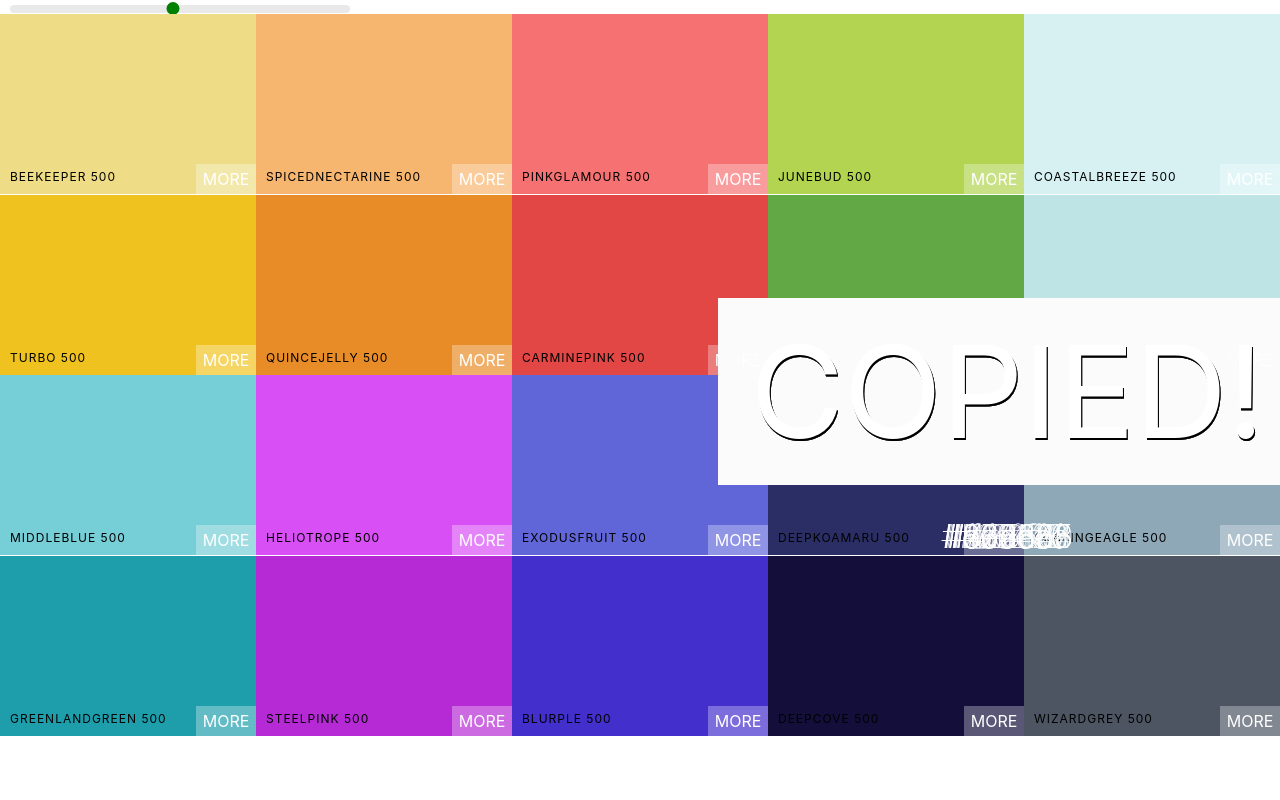
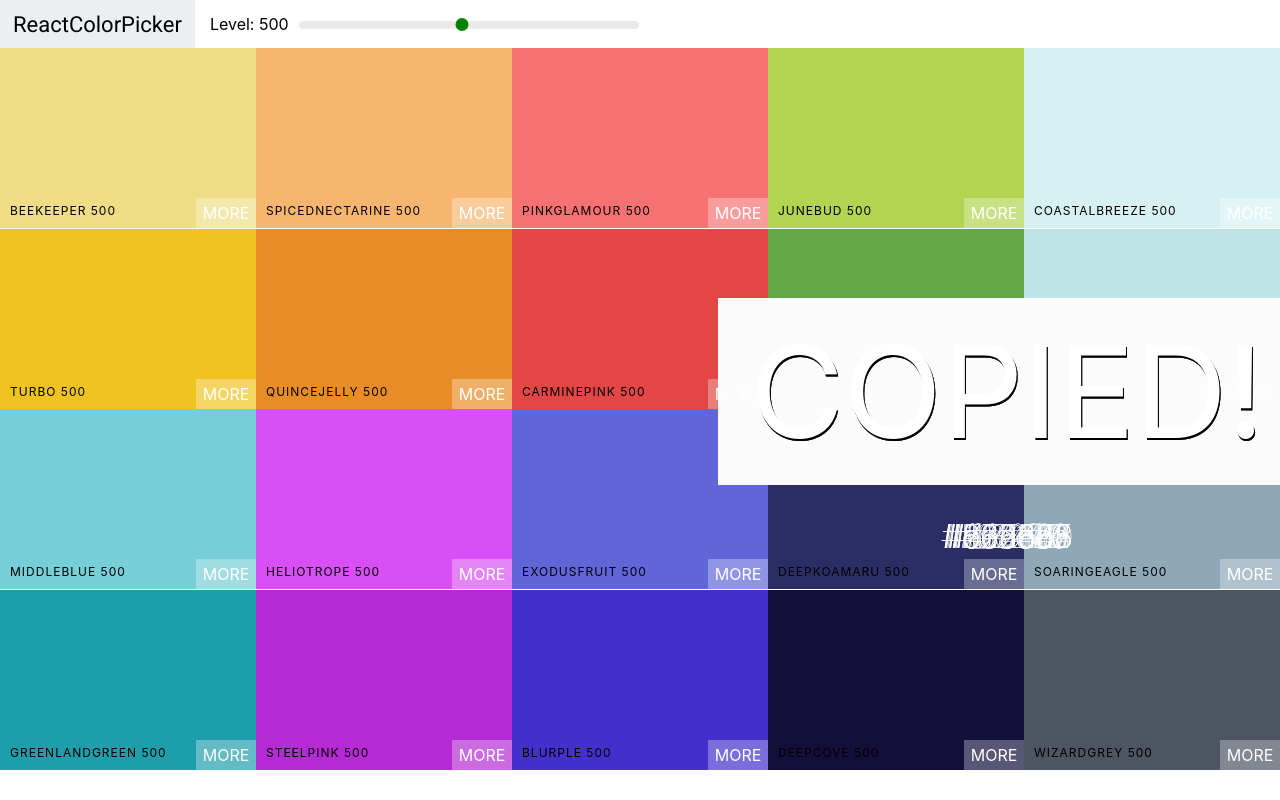
Before and after one commit to tonyoladapo/Color-Picker-App, a React (Create React App) app: page / in a window 1280 px wide. Built offline with nearby package versions, Linux system fonts and the light colour scheme.

Commit message:
Added Navbar

```diff
--- a/public/index.html
+++ b/public/index.html
@@ -1,20 +1,20 @@
 <!DOCTYPE html>
 <html lang="en">
+
 <head>
   <meta charset="utf-8" />
   <link rel="icon" href="%PUBLIC_URL%/favicon.ico" />
   <meta name="viewport" content="width=device-width, initial-scale=1" />
   <meta name="theme-color" content="#000000" />
-    <meta
-      name="description"
-      content="Web site created using create-react-app"
-    />
+  <meta name="description" content="Web site created using create-react-app" />
   <link rel="apple-touch-icon" href="%PUBLIC_URL%/logo192.png" />
   <!--
       manifest.json provides metadata used when your web app is installed on a
       user's mobile device or desktop. See https://developers.google.com/web/fundamentals/web-app-manifest/
     -->
   <link rel="manifest" href="%PUBLIC_URL%/manifest.json" />
+
+  <link href="https://fonts.googleapis.com/css?family=Roboto:100,400,500" rel="stylesheet" />
   <!--
       Notice the use of %PUBLIC_URL% in the tags above.
       It will be replaced with the URL of the `public` folder during the build.
@@ -26,6 +26,7 @@
     -->
   <title>React App</title>
 </head>
+
 <body>
   <noscript>You need to enable JavaScript to run this app.</noscript>
   <div id="root"></div>
@@ -40,4 +41,5 @@
       To create a production bundle, use `npm run build` or `yarn build`.
     -->
 </body>
+
 </html>
--- /dev/null
+++ b/src/Components/Navbar.js
@@ -0,0 +1,30 @@
+import React, { Component } from 'react'
+import Slider from 'rc-slider'
+import 'rc-slider/assets/index.css'
+import '../Navbar.css'
+
+export default class Navbar extends Component {
+    render() {
+
+        const { level, changeLevel } = this.props;
+
+        return (
+            <header className="Navbar">
+                <div className="logo">
+                    <a href="#">ReactColorPicker</a>
+                </div>
+
+                <div className="slider-container">
+                    <span>Level: {level}</span>
+                    <div className="slider">
+                        <Slider
+                            defaultValue={level}
+                            min={100} max={900}
+                            step={100}
+                            onAfterChange={changeLevel} />
+                    </div>
+                </div>
+            </header>
+        )
+    }
+}
--- a/src/Components/Palette.js
+++ b/src/Components/Palette.js
@@ -1,8 +1,7 @@
 import React, { Component } from 'react'
 import ColorBox from './ColorBox'
-import 'rc-slider/assets/index.css'
+import Navbar from './Navbar'
 import '../Palette.css'
-import Slider from 'rc-slider'
 
 export default class Palette extends Component {
     constructor(props) {
@@ -33,13 +32,9 @@
         return (
             <div className="Palette">
 
-                <div className="slider">
-                    <Slider
-                        defaultValue={level}
-                        min={100} max={900}
-                        step={100}
-                        onAfterChange={this.changeLevel} />
-                </div>
+                <Navbar
+                    level={level}
+                    changeLevel={this.changeLevel} />
 
                 <div className="Palette-colors">
                     {colorBoxes}
--- /dev/null
+++ b/src/Navbar.css
@@ -0,0 +1,50 @@
+.Navbar {
+    display: flex;
+    align-items: center;
+    justify-content: flex-start;
+    height: 6vh;
+}
+
+.logo {
+    margin-right: 15px;
+    padding: 0 13px;
+    font-size: 22px;
+    background-color: #eceff1;
+    font-family: Roboto;
+    height: 100%;
+    display: flex;
+    align-items: center;
+}
+
+.logo a {
+    text-decoration: none;
+    color: black;
+}
+
+.slider {
+    width: 340px;
+    margin: 0 10px;
+    display: inline-block;
+}
+
+.rc-slider-track {
+    background-color: transparent;
+}
+
+.rc-slider-rail {
+    height: 8px;
+}
+
+.rc-slider-handle,
+.rc-slider-handle :active,
+.rc-slider-handle :focus,
+.rc-slider-handle :hover {
+    background-color: green;
+    outline: none;
+    border: 2px solid green;
+    box-shadow: none;
+    width: 13px;
+    height: 13px;
+    margin-left: -7px;
+    margin-top: -3px;
+}
--- a/src/Palette.css
+++ b/src/Palette.css
@@ -5,31 +5,3 @@
 .Palette-colors {
     height: 90%;
 }
-
-.slider {
-    width: 340px;
-    margin: 0 10px;
-    display: inline block;
-}
-
-.rc-slider-track {
-    background-color: transparent;
-}
-
-.rc-slider-rail {
-    height: 8px;
-}
-
-.rc-slider-handle,
-.rc-slider-handle :active,
-.rc-slider-handle :focus,
-.rc-slider-handle :hover {
-    background-color: green;
-    outline: none;
-    border: 2px solid green;
-    box-shadow: none;
-    width: 13px;
-    height: 13px;
-    margin-left: -7px;
-    margin-top: -3px;
-}
```
Lines whose indentation alone changed are shown as unchanged.
